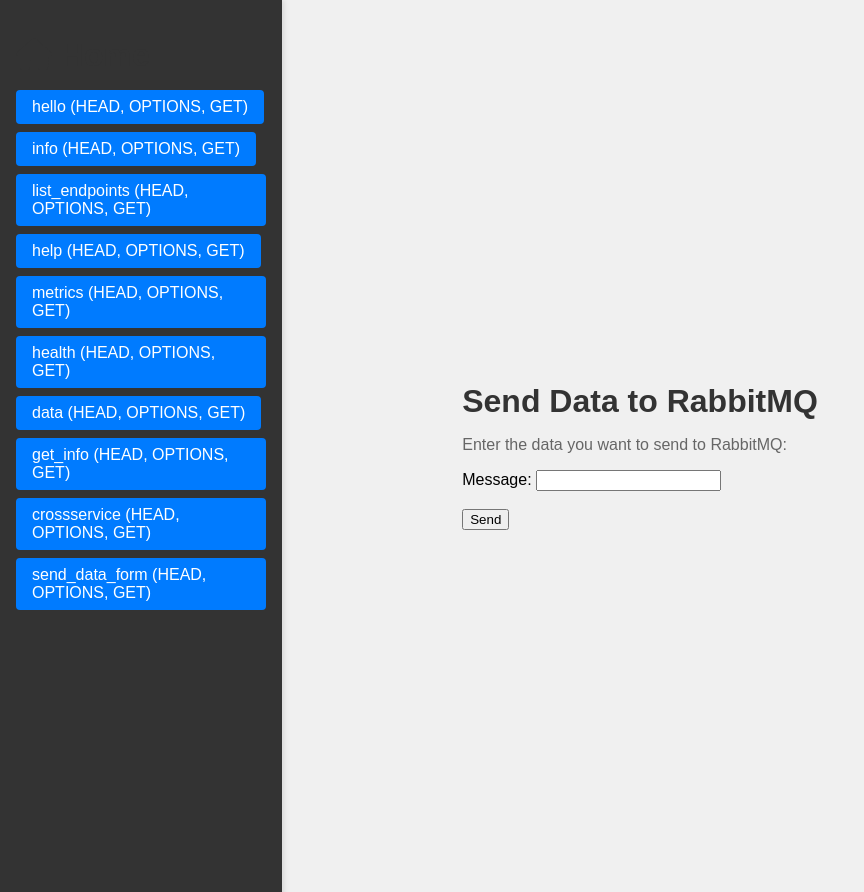
After one commit to MarosBenadik/flask-app, a Flask app: page /task/send-data-form in a window 1280 px wide. The commit adds this page. Shown: the whole page, without its empty margins (0-864 px from the left). Run offline with Flask 3, Linux system fonts and the light colour scheme.

Commit message:
Adding publicher to rabbitmq

```diff
--- a/app.py
+++ b/app.py
@@ -2,12 +2,9 @@
 import sys, logging
 from prometheus_client import start_http_server
 from routes import register_routes
-from tools.metrics import FLASK_COLOR
+from tools.env_vars import FLASK_COLOR
 from tools.tools import connect_to_database
-
-# Set up logging
-logging.basicConfig(stream=sys.stdout, level=logging.INFO, format='%(asctime)s %(levelname)s: %(message)s')
-logger = logging.getLogger(__name__)
+from tools.logger import logger
 
 # Define the prefix
 PREFIX = f'/{FLASK_COLOR}'
@@ -39,4 +36,4 @@
     # Start Prometheus metrics server
     logger.info("APP has Started")
     start_http_server(8000)
-    app.run(host='0.0.0.0', port=5000)
+    app.run(host='0.0.0.0', port=5000, debug=True)
--- a/requirements.txt
+++ b/requirements.txt
@@ -4,3 +4,4 @@
 pymysql
 requests
 pika
+celery
--- a/routes/tasks.py
+++ b/routes/tasks.py
@@ -1,48 +1,47 @@
-from flask import jsonify
-import sys, os, logging
-from prometheus_client import Summary, Counter, generate_latest, Info, Gauge
+from flask import render_template, request, jsonify
+import sys, os
+from prometheus_client import Summary, Counter, Gauge
 from datetime import datetime
-import pika
+import pika, pymysql
+from tools.logger import logger
 
-from tools.metrics import REQUEST_TIME, REQUEST_COUNTER, APP_INFO, REQUEST_GAUGE, NODE_NAME, FLASK_COLOR, FLASK_ENV, FLASK_VERSION, CROSSSERVICE_NAME
-from tools.tools import get_endpoints
-
-# Set up logging
-logging.basicConfig(stream=sys.stdout, level=logging.INFO, format='%(asctime)s %(levelname)s: %(message)s')
-logger = logging.getLogger(__name__)
-
+from tools.metrics import REQUEST_TIME, REQUEST_COUNTER, APP_INFO, REQUEST_GAUGE
+from tools.env_vars import NODE_NAME, FLASK_COLOR, FLASK_ENV, FLASK_VERSION, CROSSSERVICE_NAME, RABBITMQ_QUEUE, rabbitmq_host, rabbitmq_port
+from tools.db_creds import MYSQL_HOST, MYSQL_PORT, MYSQL_USER, MYSQL_PASSWORD, MYSQL_DATABASE
+from tools.tools import get_endpoints, connect_to_database
 
 def send_message_to_queue(message):
-    connection = pika.BlockingConnection(pika.ConnectionParameters(rabbitmq_host))
+    logger.info("Sending ,essage to RabbitMQ")
+    connection = pika.BlockingConnection(pika.ConnectionParameters(host=rabbitmq_host, port=rabbitmq_port))
     channel = connection.channel()
 
     # Declare a queue
-    channel.queue_declare(queue='task_queue')
+    channel.queue_declare(queue=RABBITMQ_QUEUE)
 
     # Publish the message
-    channel.basic_publish(exchange='', routing_key='task_queue', body=message)
+    channel.basic_publish(exchange='', routing_key=RABBITMQ_QUEUE, body=message)
     connection.close()
 
-# Sample data storage (in-memory)
-data_store = []
+def register_routes(app):
 
-def register_routes(app):
-    @app.route('/send-task', methods=['POST'])
-    def send_task():
-        task_data = request.json.get('task_data')
-        send_message_to_queue(task_data)
-        return jsonify({"status": "Task sent to RabbitMQ", "data": task_data}), 200
+    # Route to render the form to send data
+    @app.route('/task/send-data-form', methods=['GET'])
+    @REQUEST_TIME.time()
+    @REQUEST_GAUGE.track_inprogress()
+    def send_data_form():
 
-    @app.route('/data', methods=['POST'])
-    def add_data():
-        """Endpoint to add data to the in-memory data store."""
-        new_data = request.json.get('data')
-        if new_data:
-            data_store.append(new_data)
-            return jsonify({"status": "Data added", "data": new_data}), 201
-        return jsonify({"error": "No data provided"}), 400
+        endpoints = get_endpoints(app)
 
-    @app.route('/data', methods=['GET'])
-    def get_data():
-        """Endpoint to retrieve all data from the in-memory data store."""
-        return jsonify({"data": data_store}), 200
+        return render_template('send_data.html', endpoints=endpoints)
+
+    # Route to handle the POST request from the form
+    @app.route('/task/send-data', methods=['POST'])
+    @REQUEST_TIME.time()
+    @REQUEST_GAUGE.track_inprogress()
+    def send_data():
+        data = request.form.get('data')  # Get data from form input
+        if not data:
+            return render_template('404.html', data={"error": "No data provided"}), 400
+
+        send_message_to_queue(data)
+        return render_template('send_data_ok.html', status={"status": "Message sent"}, data=data ), 200
--- a/templates/404.html
+++ b/templates/404.html
@@ -5,7 +5,10 @@
 {% block content %}
     <div class="container">
         <h1>404 - Page Not Found</h1>
+        {% if data %}
+        <h4>{{ data }} </h4>
+        {% endif %}
         <p>Sorry, the page you are looking for does not exist.</p>
-        <a href="/">Go to Home</a>
+        <a href="/{{ color }}">Go to Home</a>
     </div>
 {% endblock %}
--- a/templates/500.html
+++ b/templates/500.html
@@ -6,6 +6,6 @@
     <div class="container">
         <h1>500 - Internal Server Error</h1>
         <p>Something went wrong. Please try again later.</p>
-        <a href="/">Go to Home</a>
+        <a href="/{{ color }}">Go to Home</a>
     </div>
 {% endblock %}
--- /dev/null
+++ b/templates/send_data.html
@@ -0,0 +1,16 @@
+{% extends 'base.html' %}
+
+{% block title %}Send Data{% endblock %}
+
+{% block content %}
+   <h1>Send Data to RabbitMQ</h1>
+   <p>Enter the data you want to send to RabbitMQ:</p>
+
+   <form action="{{ url_for('send_data') }}" method="POST">
+       <label for="data">Message:</label>
+       <input type="text" id="data" name="data" required>
+       <br><br>
+       <input type="submit" value="Send">
+   </form>
+
+{% endblock %}
--- /dev/null
+++ b/tools/logger.py
@@ -0,0 +1,6 @@
+import logging, sys
+
+# Set up logging
+logging.basicConfig(stream=sys.stdout, level=logging.INFO, format='%(asctime)s %(levelname)s: %(message)s')
+
+logger = logging.getLogger(__name__)
--- a/tools/tools.py
+++ b/tools/tools.py
@@ -4,7 +4,8 @@
 from datetime import datetime
 import pymysql
 
-from tools.metrics import REQUEST_TIME, REQUEST_COUNTER, APP_INFO, REQUEST_GAUGE, NODE_NAME, FLASK_COLOR, FLASK_ENV, FLASK_VERSION, CROSSSERVICE_NAME
+from tools.metrics import REQUEST_TIME, REQUEST_COUNTER, APP_INFO
+from tools.env_vars import NODE_NAME, FLASK_COLOR, FLASK_ENV, FLASK_VERSION, CROSSSERVICE_NAME
 from tools.db_creds import MYSQL_HOST, MYSQL_PORT, MYSQL_USER, MYSQL_PASSWORD, MYSQL_DATABASE
 
 # Set up logging
@@ -18,7 +19,7 @@
 
     for rule in app.url_map.iter_rules():
         # Skip the `static` endpoint and any other endpoints with parameters
-        if rule.endpoint == 'static' or rule.arguments:
+        if rule.endpoint == 'static' or rule.arguments or rule.endpoint == 'send_data':
             continue
 
         try:
```
Also changed, not shown: routes/crossservice.py (+3 -5 lines), routes/db.py (+3 -6 lines), routes/error.py (+5 -7 lines), routes/health.py (+3 -5 lines), routes/main.py (+4 -6 lines), templates/send_data_ok.html (added, +17 -0 lines), tools/env_vars.py (added, +12 -0 lines), tools/metrics.py (+1 -6 lines).
